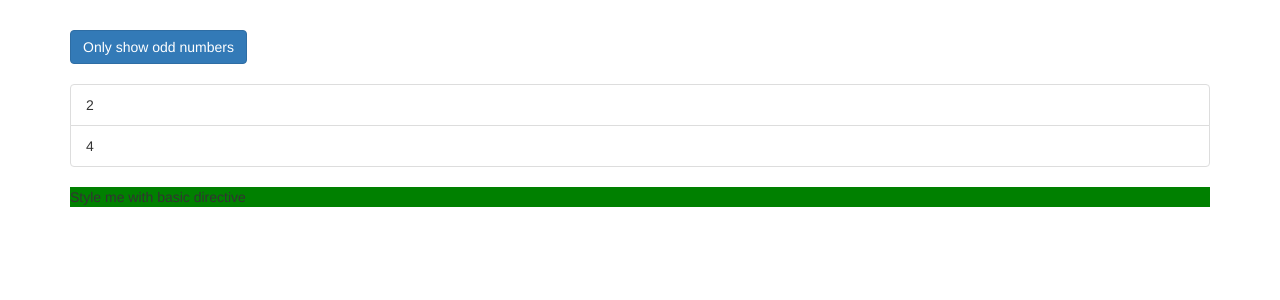
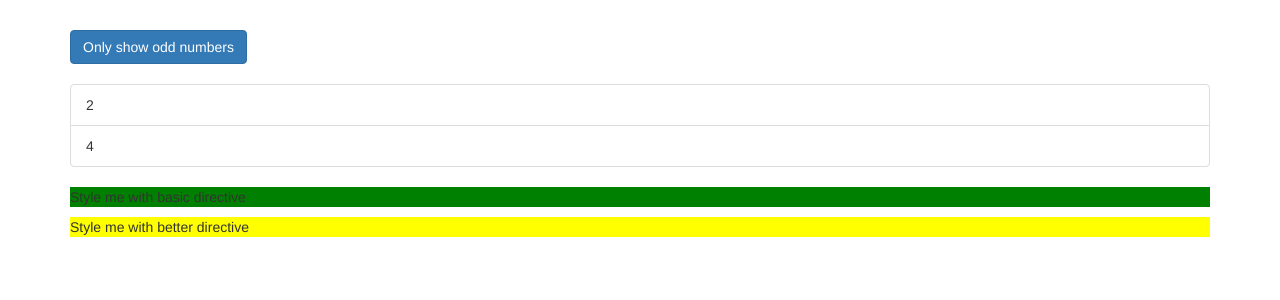
Before and after one commit to psanti93/angular-directives-lesson, an Angular app: page / in a window 1280 px wide. Shown: the top 300 px of the page. Built offline with nearby package versions, Linux system fonts and the light colour scheme.

Commit message:
Add example of binding a directive to a property with the input decorator

```diff
--- a/src/app/app.component.html
+++ b/src/app/app.component.html
@@ -26,7 +26,7 @@
       </div>
       </ul>
       <p appBasicHighlight>Style me with basic directive</p>
-      <div appBetterHighlight>Style me with better directive</div>
+      <div appBetterHighlight [defaultColor]="'yellow'"[highlightColor]="'red'">Style me with better directive</div>
       <ng-template [ngIf]="onlyOdd">
         <p>Only odd</p>
       </ng-template>
--- a/src/app/better-highlight/better-highlight.directive.ts
+++ b/src/app/better-highlight/better-highlight.directive.ts
@@ -1,24 +1,25 @@
-import { Directive, ElementRef, HostBinding, HostListener, OnInit, Renderer2 } from '@angular/core';
+import { Directive, ElementRef, HostBinding, HostListener, Input, OnInit, Renderer2 } from '@angular/core';
 
 @Directive({
   selector: '[appBetterHighlight]'
 })
 export class BetterHighlightDirective implements OnInit {
 
+  @Input() defaultColor: string = 'transparent'
+  @Input() highlightColor: string = 'blue'
    // basically saying: on element that directive sits, please access the style property and set it to whatever value you want
    @HostBinding('style.backgroundColor') backgroundColor: string;
 
   // listens to an event that's defined in the dom mouseenter and mouseleave are two events supported byt the dom element that this directive sits on
   @HostListener('mouseenter') mouseover(eventData: Event){
     // this.renderer.setStyle(this.elRef.nativeElement, 'background-color', 'blue')
-    this.backgroundColor = 'blue';
+    this.backgroundColor = this.highlightColor;
   }
 
   @HostListener('mouseleave') mouseleave(eventData: Event){
     // this.renderer.setStyle(this.elRef.nativeElement, 'background-color', 'transparent')
-    this.backgroundColor = 'transparent';
+    this.backgroundColor = this.defaultColor;
   }
-
 
 
   constructor(private elRef: ElementRef, private renderer: Renderer2) {
@@ -26,8 +27,8 @@
    }
    // takes a specific element like <p> <div> and updates the background color for it. a better practice as far as using directives better approach of accessing the dom
   ngOnInit(): void {
+    this.backgroundColor = this.defaultColor; // resolves bug of having background color initiall be transparent
     // this.renderer.setStyle(this.elRef.nativeElement, 'background-color', 'blue')
-     this.renderer.setStyle(this.elRef.nativeElement, 'color','white')
   }
 
 }
```
